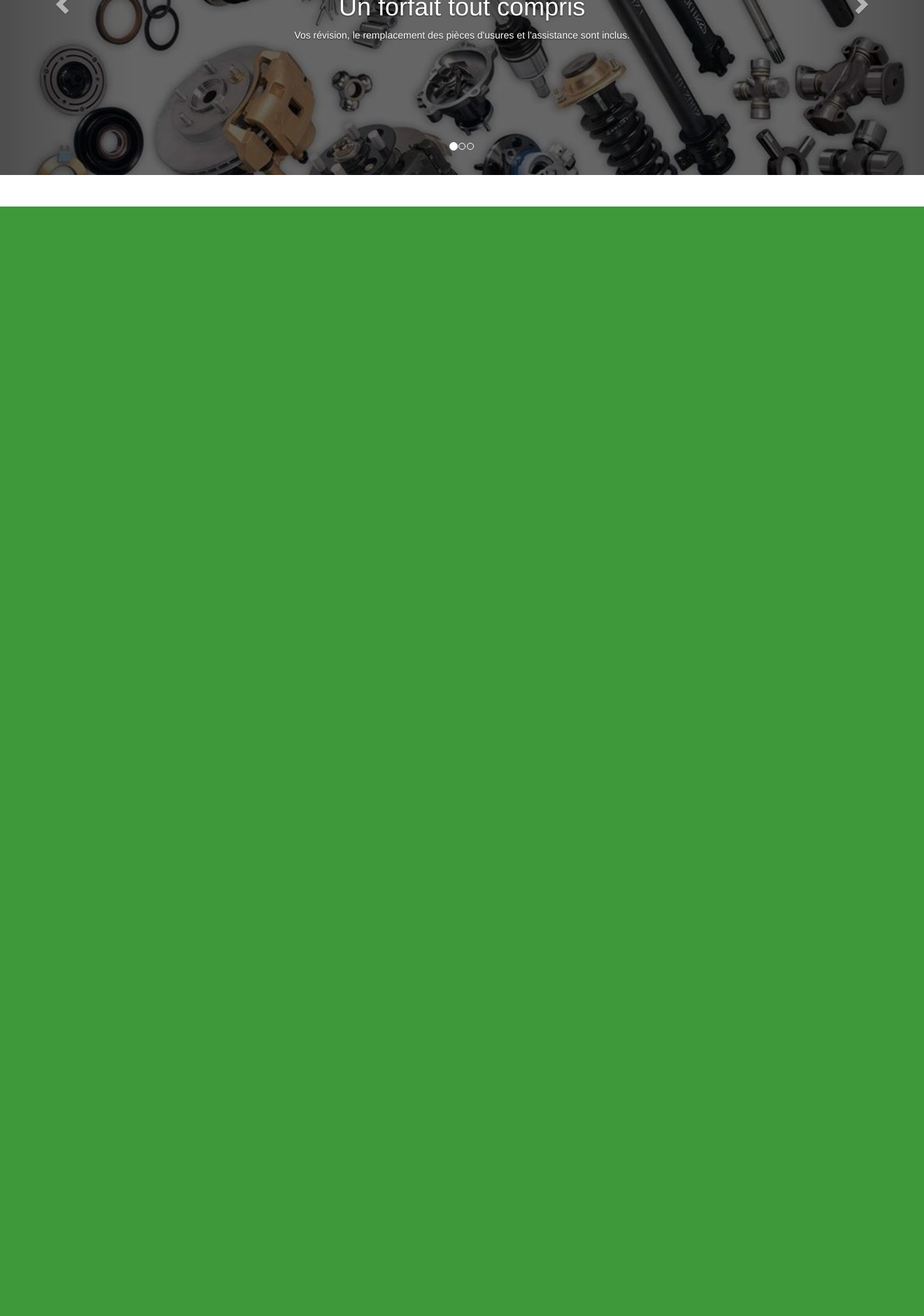
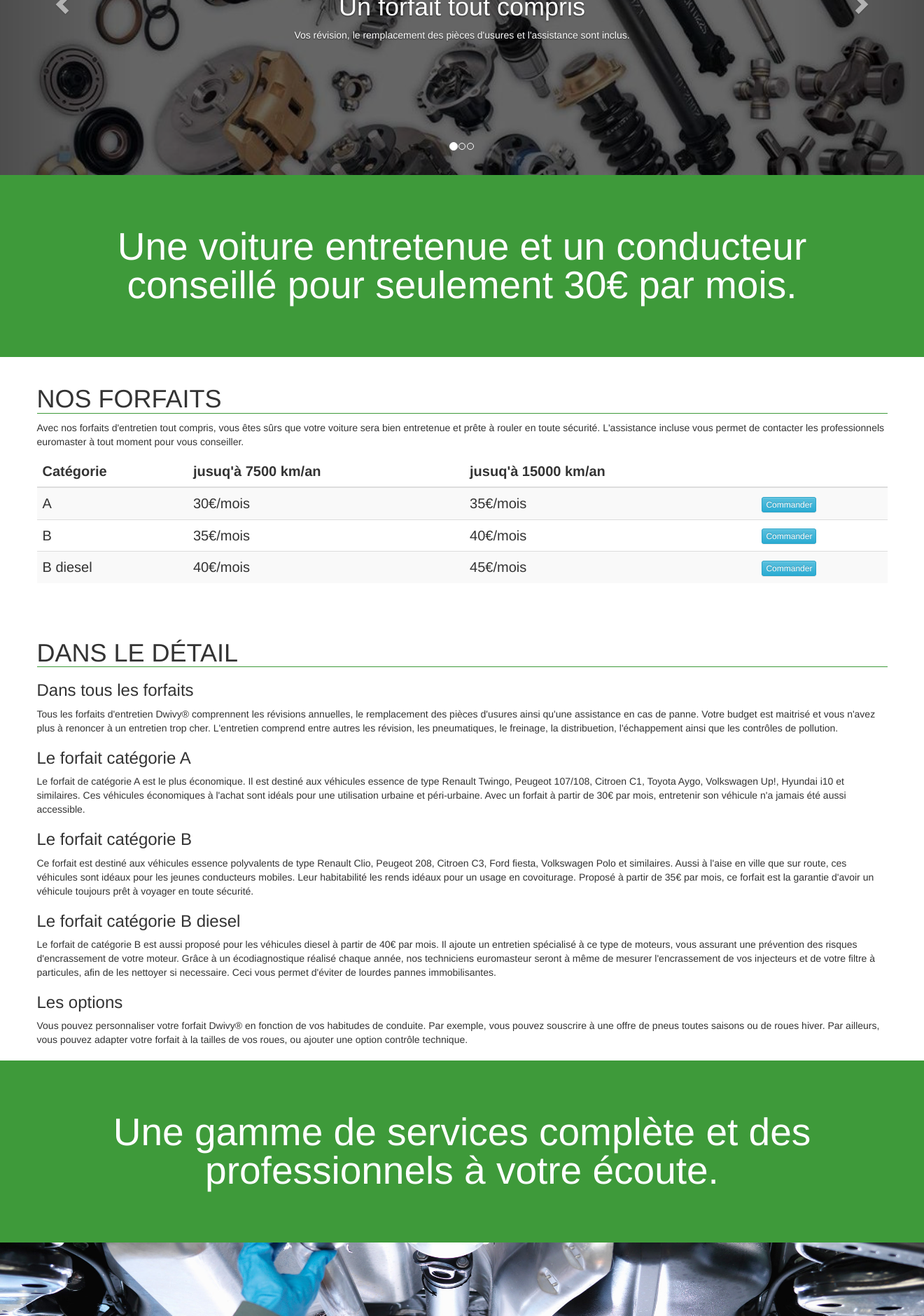
Before and after one commit to JulienUsson/Hackathon-Dwivit, a CodeIgniter app: page /database/ in a window 1320 px wide; the page is wider, and only the part inside the window is pictured. Shown: the part 505-2385 px from the top of that part at 70% size. Before the commit the page ends 800 px from the top of that part, so only its background shows below. Run offline with CodeIgniter, Linux system fonts and the light colour scheme.

Commit message:
page d'acceuil

```diff
--- a/web/assets/css/style.css
+++ b/web/assets/css/style.css
@@ -1,6 +1,20 @@
 body {
   min-height: 100%;
   padding-top: 45px;
+}
+
+.texte {
+  padding: 20px 5%;
+  margin: auto;
+}
+
+.texte h1 {
+  text-transform: uppercase;
+  border-bottom: 1px solid #3E9A3A;
+}
+
+.texte table {
+  font-size: 20px;
 }
 
 .bande {
@@ -13,6 +27,20 @@ body {
   margin: auto;
   font-size: 55px;
   line-height: 55px;
+  text-align: center;
+  color: white;
+}
+
+.footer {
+  background-color: #3E9A3A;
+  padding: 20px 0;
+}
+
+.footer p {
+  width: 80%;
+  margin: auto;
+  font-size: 16px;
+  line-height: 16px;
   text-align: center;
   color: white;
 }
@@ -31,7 +59,17 @@ body {
 }
 
 .carousel .carousel-caption {
-  top:200px;
+  top: 200px;
+}
+
+.illustration {
+    height: 400px;
+}
+
+.illustration img {
+  position: relative;
+  width: 100%;
+  height: 100%;
 }
 
 .alertes {
--- a/web/assets/templates/home.html
+++ b/web/assets/templates/home.html
@@ -17,3 +17,153 @@
     </uib-carousel>
   </div>
 </div>
+
+<div class="row">
+  <div class="bande">
+    <p>Une voiture entretenue et un conducteur conseillé pour seulement 30€ par mois.</p>
+  </div>
+</div>
+
+<div class="row">
+  <div class="col-md-12 texte">
+    <h1>Nos Forfaits</h1>
+    <p>Avec nos forfaits d'entretien tout compris, vous êtes sûrs que votre voiture sera bien entretenue et prête à rouler en toute sécurité. L'assistance incluse vous permet de contacter les professionnels euromaster à tout moment pour vous conseiller.</p>
+    <table class="table table-striped">
+      <thead>
+        <tr>
+          <th>Catégorie</th>
+          <th>jusuq'à 7500 km/an</th>
+          <th>jusuq'à 15000 km/an</th>
+          <th></th>
+        </tr>
+      </thead>
+      <tbody>
+        <tr>
+          <td>A</td>
+          <td>30€/mois</td>
+          <td>35€/mois</td>
+          <td><button type="button" class="btn btn-xs btn-info">Commander</button></td>
+        </tr>
+        <tr>
+          <td>B</td>
+          <td>35€/mois</td>
+          <td>40€/mois</td>
+          <td><button type="button" class="btn btn-xs btn-info">Commander</button></td>
+        </tr>
+        <tr>
+          <td>B diesel</td>
+          <td>40€/mois</td>
+          <td>45€/mois</td>
+          <td><button type="button" class="btn btn-xs btn-info">Commander</button></td>
+        </tr>
+      </tbody>
+    </table>
+    </div>
+</div>
+
+<div class="row">
+    <div class="col-md-12 texte">
+        <h1>Dans le détail</h1>
+        <h3>Dans tous les forfaits</h3>
+        Tous les forfaits d'entretien Dwivy® comprennent les révisions annuelles, le remplacement des pièces d'usures ainsi qu'une assistance en cas de panne. Votre budget
+        est maitrisé et vous n'avez plus à renoncer à un entretien trop cher. L'entretien comprend entre autres les révision, les pneumatiques, le freinage, la distribuetion, l'échappement ainsi
+        que les contrôles de pollution.
+        <h3>Le forfait catégorie A</h3>
+        Le forfait de catégorie A est le plus économique. Il est destiné aux véhicules essence de type Renault Twingo, Peugeot 107/108, Citroen C1,
+        Toyota Aygo, Volkswagen Up!, Hyundai i10 et similaires. Ces véhicules économiques à l'achat sont idéals pour une utilisation urbaine et péri-urbaine.
+        Avec un forfait à partir de 30€ par mois, entretenir son véhicule n'a jamais été aussi accessible.
+        <h3>Le forfait catégorie B</h3>
+        Ce forfait est destiné aux véhicules essence polyvalents de type Renault Clio, Peugeot 208, Citroen C3, Ford fiesta, Volkswagen Polo et similaires.
+        Aussi à l'aise en ville que sur route, ces véhicules sont idéaux pour les jeunes conducteurs mobiles. Leur habitabilité les rends idéaux pour un usage en covoiturage.
+        Proposé à partir de 35€ par mois, ce forfait est la garantie d'avoir un véhicule toujours prêt à voyager en toute sécurité.
+        <h3>Le forfait catégorie B diesel</h3>
+        Le forfait de catégorie B est aussi proposé pour les véhicules diesel à partir de 40€ par mois. Il ajoute un entretien spécialisé à ce type de moteurs, vous assurant une prévention
+        des risques d'encrassement de votre moteur. Grâce à un écodiagnostique réalisé chaque année, nos techniciens euromasteur seront à même de mesurer l'encrassement de vos
+        injecteurs et de votre filtre à particules, afin de les nettoyer si necessaire. Ceci vous permet d'éviter de lourdes pannes immobilisantes.
+        <h3>Les options</h3>
+        Vous pouvez personnaliser votre forfait Dwivy® en fonction de vos habitudes de conduite. Par exemple, vous pouvez souscrire à une offre de pneus toutes saisons ou de roues
+        hiver. Par ailleurs, vous pouvez adapter votre forfait à la tailles de vos roues, ou ajouter une option contrôle technique.
+    </div>
+  </div>
+
+<div class="row">
+  <div class="bande">
+    <p>Une gamme de services complète et des professionnels à votre écoute.</p>
+  </div>
+</div>
+
+<div class="row">
+  <div class="illustration">
+    <img src="/assets/img/mechanic.jpg"/>
+  </div>
+</div>
+
+<div class="row">
+  <div class="col-md-12 texte">
+      <h1>Nos différents services</h1>
+      <h3>Une assitance</h3>
+      Tous les forfaits d'entretien Dwivy® comprennent les révisions annuelles, le remplacement des pièces d'usures ainsi qu'une assistance en cas de panne. Votre budget
+      est maitrisé et vous n'avez plus à renoncer à un entretien trop cher. L'entretien comprend entre autres les révision, les pneumatiques, le freinage, la distribuetion, l'échappement ainsi
+      que les contrôles de pollution.
+      <h3>Les pneumatiques</h3>
+      Le forfait de catégorie A est le plus économique. Il est destiné aux véhicules essence de type Renault Twingo, Peugeot 107/108, Citroen C1,
+      Toyota Aygo, Volkswagen Up!, Hyundai i10 et similaires. Ces véhicules économiques à l'achat sont idéals pour une utilisation urbaine et péri-urbaine.
+      Avec un forfait à partir de 30€ par mois, entretenir son véhicule n'a jamais été aussi accessible.
+      <h3>Le freinage</h3>
+      Ce forfait est destiné aux véhicules essence polyvalents de type Renault Clio, Peugeot 208, Citroen C3, Ford fiesta, Volkswagen Polo et similaires.
+      Aussi à l'aise en ville que sur route, ces véhicules sont idéaux pour les jeunes conducteurs mobiles. Leur habitabilité les rends idéaux pour un usage en covoiturage.
+      Proposé à partir de 35€ par mois, ce forfait est la garantie d'avoir un véhicule toujours prêt à voyager en toute sécurité.
+      <h3>Les liaisons au sol</h3>
+      Le forfait de catégorie B est aussi proposé pour les véhicules diesel à partir de 40€ par mois. Il ajoute un entretien spécialisé à ce type de moteurs, vous assurant une prévention
+      des risques d'encrassement de votre moteur. Grâce à un écodiagnostique réalisé chaque année, nos techniciens euromasteur seront à même de mesurer l'encrassement de vos
+      injecteurs et de votre filtre à particules, afin de les nettoyer si necessaire. Ceci vous permet d'éviter de lourdes pannes immobilisantes.
+      <h3>Les Révisions</h3>
+      Tous les forfaits d'entretien Dwivy® comprennent les révisions annuelles, le remplacement des pièces d'usures ainsi qu'une assistance en cas de panne. Votre budget
+      est maitrisé et vous n'avez plus à renoncer à un entretien trop cher. L'entretien comprend entre autres les révision, les pneumatiques, le freinage, la distribuetion, l'échappement ainsi
+      que les contrôles de pollution.
+      <h3>Les contrôles de pollution</h3>
+      Le forfait de catégorie A est le plus économique. Il est destiné aux véhicules essence de type Renault Twingo, Peugeot 107/108, Citroen C1,
+      Toyota Aygo, Volkswagen Up!, Hyundai i10 et similaires. Ces véhicules économiques à l'achat sont idéals pour une utilisation urbaine et péri-urbaine.
+      Avec un forfait à partir de 30€ par mois, entretenir son véhicule n'a jamais été aussi accessible.
+      <h3>L'échappement</h3>
+      Ce forfait est destiné aux véhicules essence polyvalents de type Renault Clio, Peugeot 208, Citroen C3, Ford fiesta, Volkswagen Polo et similaires.
+      Aussi à l'aise en ville que sur route, ces véhicules sont idéaux pour les jeunes conducteurs mobiles. Leur habitabilité les rends idéaux pour un usage en covoiturage.
+      Proposé à partir de 35€ par mois, ce forfait est la garantie d'avoir un véhicule toujours prêt à voyager en toute sécurité.
+      <h3>L'embrayage</h3>
+      Le forfait de catégorie B est aussi proposé pour les véhicules diesel à partir de 40€ par mois. Il ajoute un entretien spécialisé à ce type de moteurs, vous assurant une prévention
+      des risques d'encrassement de votre moteur. Grâce à un écodiagnostique réalisé chaque année, nos techniciens euromasteur seront à même de mesurer l'encrassement de vos
+      injecteurs et de votre filtre à particules, afin de les nettoyer si necessaire. Ceci vous permet d'éviter de lourdes pannes immobilisantes.
+      <h3>Tout le reste</h3>
+      Le forfait de catégorie B est aussi proposé pour les véhicules diesel à partir de 40€ par mois. Il ajoute un entretien spécialisé à ce type de moteurs, vous assurant une prévention
+      des risques d'encrassement de votre moteur. Grâce à un écodiagnostique réalisé chaque année, nos techniciens euromasteur seront à même de mesurer l'encrassement de vos
+      injecteurs et de votre filtre à particules, afin de les nettoyer si necessaire. Ceci vous permet d'éviter de lourdes pannes immobilisantes.
+  </div>
+  </div>
+
+<div class="row">
+  <div class="bande">
+    <p>À proximité de chez vous, partout en Europe.</p>
+  </div>
+</div>
+
+<div class="row">
+  <div class="illustration">
+    <img src="/assets/img/reseau.jpg"/>
+  </div>
+</div>
+
+<div class="row">
+  <div class="col-md-12 texte">
+      <h1>Notre réseau</h1>
+      <h3>Un réseau de professionnels partout en Europe</h3>
+      Tous les forfaits d'entretien Dwivy® comprennent les révisions annuelles, le remplacement des pièces d'usures ainsi qu'une assistance en cas de panne. Votre budget
+      est maitrisé et vous n'avez plus à renoncer à un entretien trop cher. L'entretien comprend entre autres les révision, les pneumatiques, le freinage, la distribuetion, l'échappement ainsi
+      que les contrôles de pollution.
+    </div>
+</div>
+
+<div class="row">
+  <div class="footer">
+    <p>Copyright © 2015 Euromaster </p>
+  </div>
+</div>
```
Also changed, not shown: web/assets/img/mechanic.jpg (renamed from Design/images/mechanic.jpg), web/assets/img/reseau.jpg (added).
